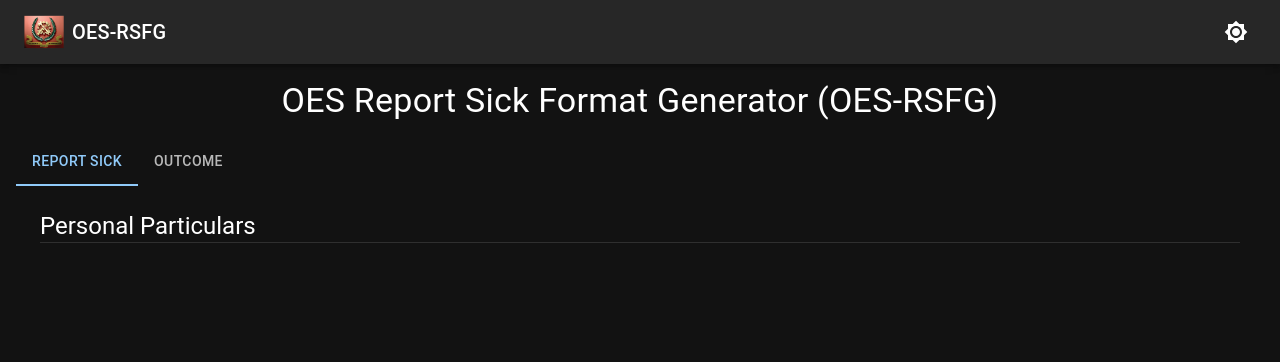
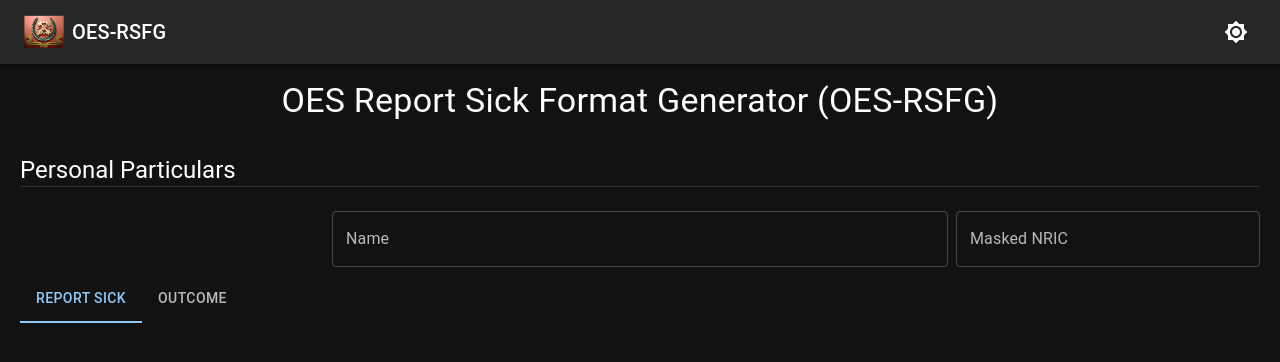
Before and after one commit to chuanhao01/oes-rsfg, a React (Vite) app: page / in a window 1280 px wide. Shown: the top 362 px of the page. Built offline with nearby package versions, Linux system fonts and the light colour scheme; the HTML template or start-up script is replaced by a standard one.

Commit message:
[WIP] added name field, adding masked nric

```diff
--- a/src/pages/Home/Home.tsx
+++ b/src/pages/Home/Home.tsx
@@ -3,44 +3,58 @@ import { TabContext, TabList, TabPanel } from "@mui/lab";
 import { Divider, Tab, Typography, useMediaQuery, useTheme } from "@mui/material";
 import Grid from "@mui/material/Unstable_Grid2";
 import { Box } from "@mui/system";
-import { useMemo, useState } from "react";
+import { useState } from "react";
+import { useFormik, Formik, Form, useField, useFormikContext } from "formik";
+import { InstantTextField } from "@/components/formik-mui";
+import { checkMaskedNRIC, checkName } from "./validations";
 
-function ReportSickForm() {
+function ReportSickFormatGenerator() {
+  const [tabFormValue, setTabFormValue] = useState<"report-sick" | "outcome">("report-sick");
+
   return (
-    <Grid container>
-      <Grid sm={12}>
-        <Typography variant="h5">Personal Particulars</Typography>
-        <Divider />
+    <Formik
+      initialValues={{ name: "", nric: "" }}
+      onSubmit={() => {
+        // Does nothing, no submit for this
+      }}
+    >
+      <Grid container sx={{ mx: { sm: 0, lg: 2 } }} spacing={1}>
+        <Grid xs={12} sx={{ my: 2 }}>
+          <Typography variant="h5">Personal Particulars</Typography>
+          <Divider />
+        </Grid>
+        <Grid xs={12} lg={3}></Grid>
+        <Grid xs={12} lg={6}>
+          <InstantTextField name="name" checkErr={checkName} label="Name" fullWidth={true} />
+        </Grid>
+        <Grid xs={12} lg={3}>
+          <InstantTextField
+            name="nric"
+            checkErr={checkMaskedNRIC}
+            label="Masked NRIC"
+            fullWidth={true}
+          />
+        </Grid>
+        <Grid xs={12}>
+          <TabContext value={tabFormValue}>
+            <TabList
+              onChange={(_, value) => {
+                setTabFormValue(value);
+              }}
+            >
+              <Tab label="Report Sick" value="report-sick" />
+              <Tab label="Outcome" value="outcome" />
+            </TabList>
+            <TabPanel value="report-sick"></TabPanel>
+            <TabPanel value="outcome"></TabPanel>
+          </TabContext>
+        </Grid>
       </Grid>
-    </Grid>
+    </Formik>
   );
 }
 
-function OutcomeForm() {
-  return null;
-}
-
-declare interface FormTabPanelProps {
-  children?: React.ReactNode;
-  value: string;
-}
-
-function FormTabPanel({ children, value }: FormTabPanelProps) {
-  const theme = useTheme();
-  const matches = useMediaQuery(theme.breakpoints.down("sm"));
-  if (matches) {
-    return (
-      <TabPanel value={value} sx={{ px: 0 }}>
-        {children}
-      </TabPanel>
-    );
-  }
-  return <TabPanel value={value}>{children}</TabPanel>;
-}
-
 export default function Home() {
-  const [tabFormValue, setTabFormValue] = useState<"report-sick" | "outcome">("report-sick");
-
   return (
     <DefaultLayout>
       <Grid container sx={{ my: 2 }}>
@@ -50,26 +64,7 @@ export default function Home() {
           </Typography>
         </Grid>
       </Grid>
-      <Grid container>
-        <Grid xs={12}>
-          <TabContext value={tabFormValue}>
-            <Box sx={{ mx: { sm: 0, md: 2 } }}>
-              <TabList
-                onChange={(_, value) => {
-                  setTabFormValue(value);
-                }}
-              >
-                <Tab label="Report Sick" value="report-sick" />
-                <Tab label="Outcome" value="outcome" />
-              </TabList>
-              <FormTabPanel value="report-sick">
-                <ReportSickForm />
-              </FormTabPanel>
-              <FormTabPanel value="outcome">Hello</FormTabPanel>
-            </Box>
-          </TabContext>
-        </Grid>
-      </Grid>
+      <ReportSickFormatGenerator />
     </DefaultLayout>
   );
 }
--- /dev/null
+++ b/src/pages/Home/validations.ts
@@ -0,0 +1,19 @@
+import { simpleErrorT } from "@/components/formik-mui";
+
+// Validations for Report Sick Format Generator
+export function checkName(name: string): simpleErrorT {
+  if (!name) {
+    return "Required";
+  }
+  if (name.length < 1) {
+    return "Name needs to be longer than 1 character";
+  }
+  return null;
+}
+
+export function checkMaskedNRIC(maskedNRIC: string): simpleErrorT {
+  if (!maskedNRIC) {
+    return "Required";
+  }
+  return null;
+}
```
